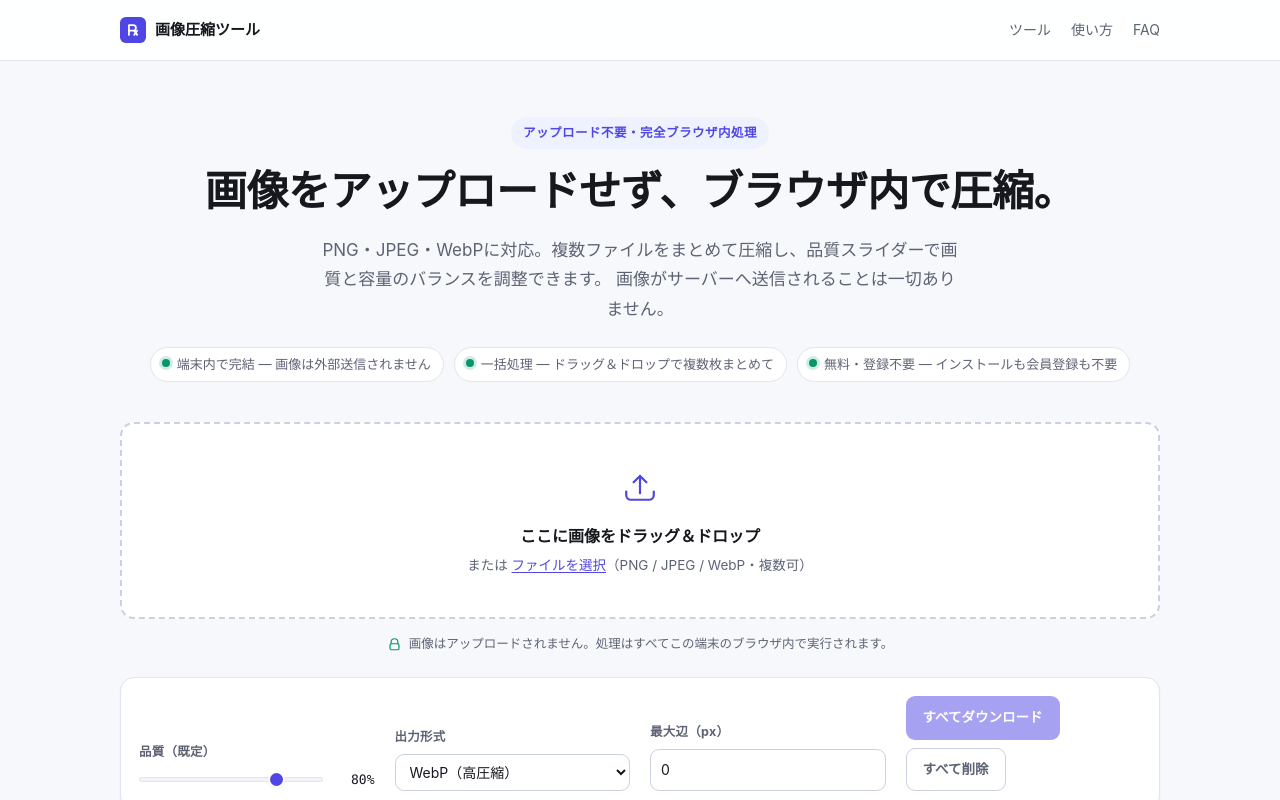
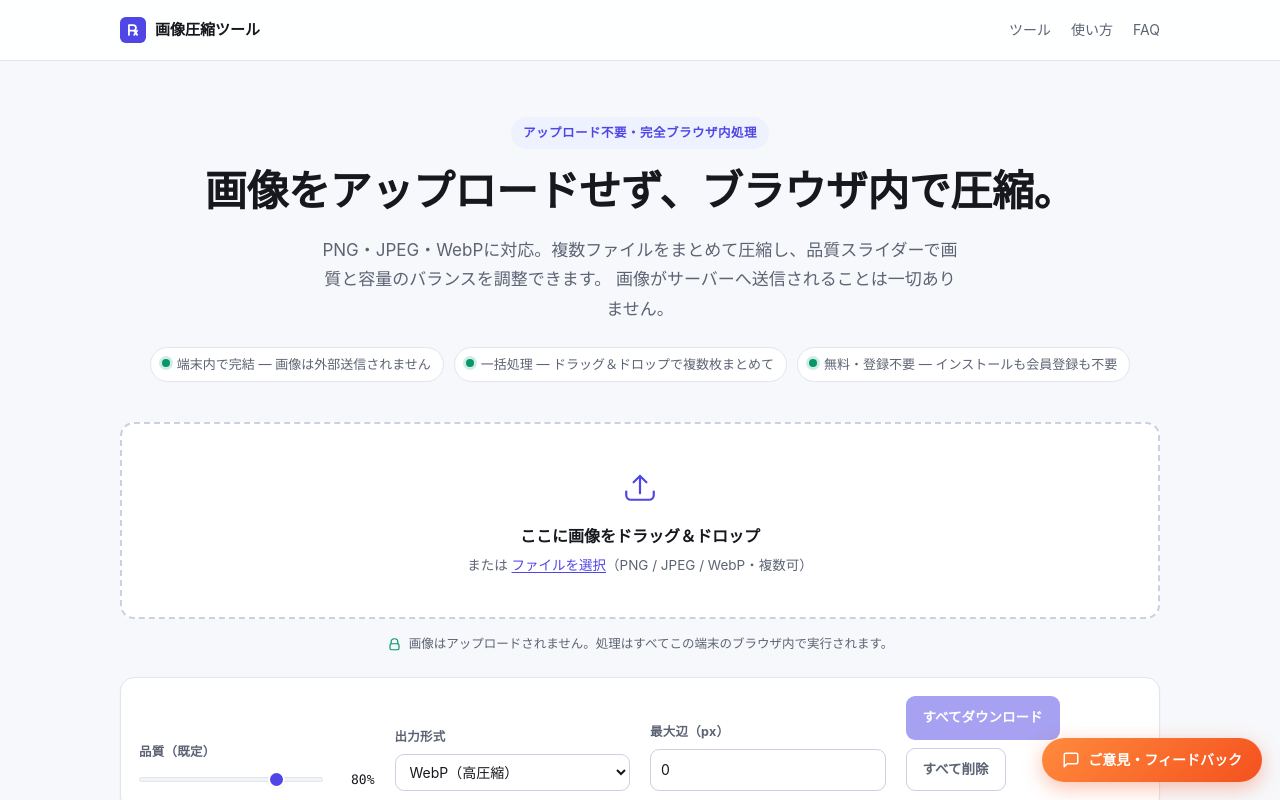
Before and after one commit to reveriel/image-compressor, a plain HTML site: page index.html in a window 1280 px wide. Shown: the top 800 px of the page. Drawn offline with Linux system fonts and the light colour scheme.

Commit message:
添加右下角反馈悬浮按钮(FAB)，反馈入口更醒目

```diff
--- a/index.html
+++ b/index.html
@@ -234,5 +234,10 @@
 </footer>
 
 <script src="script.js"></script>
+<!-- フィードバックFAB（右下固定・常時表示） -->
+<a href="https://docs.google.com/forms/d/e/1FAIpQLSfHGUfgAlViT3TFiVtJi_EpJ4ioUpd9oGyaJ7rehEV-gBH_PA/viewform?usp=pp_url&amp;entry.1745177199=%E7%94%BB%E5%83%8F%E5%9C%A7%E7%B8%AE%E3%83%84%E3%83%BC%E3%83%AB" target="_blank" rel="noopener" class="feedback-fab" aria-label="ご意見・フィードバックを送る">
+  <svg viewBox="0 0 24 24" fill="none" stroke="currentColor" stroke-width="2" stroke-linecap="round" stroke-linejoin="round" aria-hidden="true"><path d="M21 15a2 2 0 0 1-2 2H7l-4 4V5a2 2 0 0 1 2-2h14a2 2 0 0 1 2 2z"/></svg>
+  <span>ご意見・フィードバック</span>
+</a>
 </body>
 </html>
--- a/style.css
+++ b/style.css
@@ -361,3 +361,35 @@ input[type="range"]:focus-visible, .btn:focus-visible, .dropzone:focus-visible {
 @media print {
   .site-header, .tool, .site-footer, .hero-points { display: none; }
 }
+
+/* ===== フィードバックFAB（右下固定・常時表示） ===== */
+.feedback-fab {
+  position: fixed;
+  right: 18px;
+  bottom: 18px;
+  z-index: 10000;
+  display: inline-flex;
+  align-items: center;
+  gap: 8px;
+  padding: 13px 20px;
+  background: linear-gradient(135deg, #ff8a3d, #f4511e);
+  color: #fff !important;
+  border-radius: 999px;
+  box-shadow: 0 6px 20px rgba(244, 81, 30, 0.35);
+  font-size: 14px;
+  font-weight: 700;
+  line-height: 1;
+  text-decoration: none !important;
+  transition: transform 0.15s ease, box-shadow 0.15s ease;
+}
+.feedback-fab:hover {
+  transform: translateY(-3px);
+  box-shadow: 0 10px 28px rgba(244, 81, 30, 0.45);
+  color: #fff !important;
+}
+.feedback-fab:focus-visible { outline: 3px solid rgba(244, 81, 30, 0.5); outline-offset: 2px; }
+.feedback-fab svg { width: 18px; height: 18px; flex: none; }
+@media (max-width: 600px) {
+  .feedback-fab { right: 14px; bottom: 14px; padding: 11px 16px; font-size: 13px; }
+  .feedback-fab svg { width: 16px; height: 16px; }
+}
```
